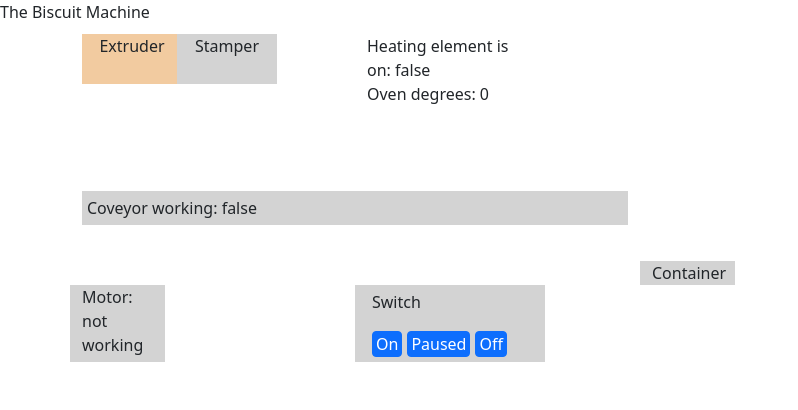
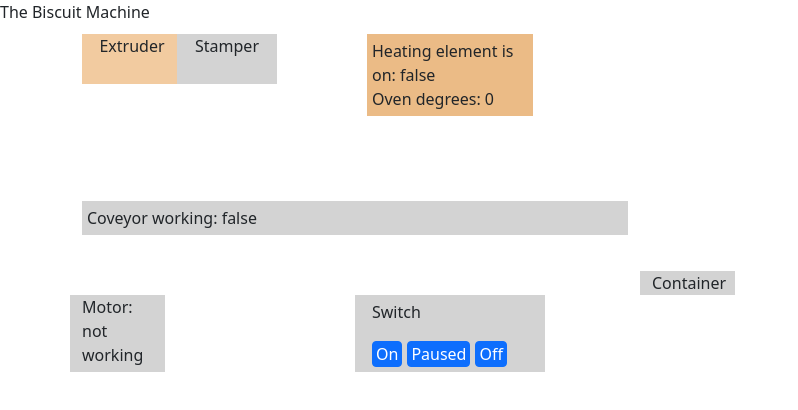
Before and after one commit to anisarambelieva/the-biscuit-machine, a React (Create React App) app: page / in a window 1280 px wide. Shown: the top 410 px of the page, without its empty margins (0-798 px from the left). Built offline with nearby package versions, Linux system fonts and the light colour scheme.

Commit message:
Add color and padding to oven component

```diff
--- a/src/components/oven.js
+++ b/src/components/oven.js
@@ -1,8 +1,8 @@
 const Oven = ({ ovenDegrees, heatingElement }) => (
-  <>
+  <div style={{ backgroundColor: "#ebbb86", padding: "5px" }}>
     <p style={{ margin: 0 }}>Heating element is on: {heatingElement}</p>
     <p style={{ margin: 0 }}>Oven degrees: {ovenDegrees}</p>
-  </>
+  </div>
 );
 
 export default Oven;
```
